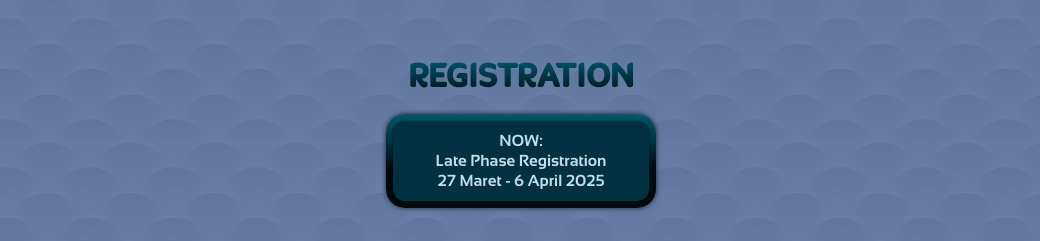
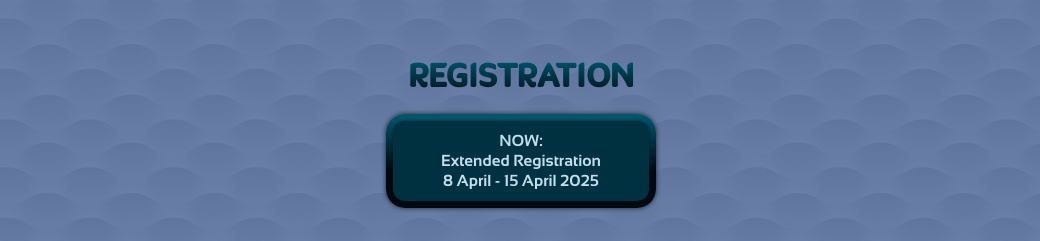
Before and after one commit to absolutepraya/alsa-ecomp, a Next.js app: page / in a window 1280 px wide. Shown: the part 2860-3101 px from the top of the page, without its empty margins (119-1159 px from the left). Built offline with nearby package versions, Linux system fonts and the light colour scheme.

Commit message:
fix: update timeline to reflect extended registration dates

```diff
--- a/src/app/timeline/page.jsx
+++ b/src/app/timeline/page.jsx
@@ -38,9 +38,9 @@ export default function Timeline() {
               <p className="text-center leading-5">
                 NOW:
                 <br />
-                Late Phase Registration
+                Extended Registration
                 <br />
-                27 Maret - 6 April 2025
+                8 April - 15 April 2025
               </p>
             </Emboss>
           </BlurFade>
```
